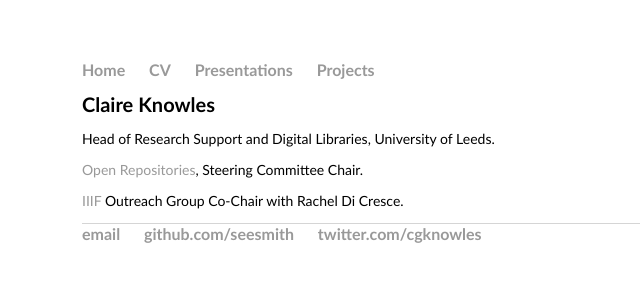
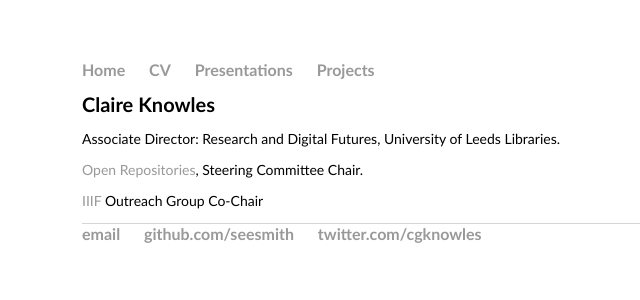
Before and after one commit to seesmith/seesmith.github.io, a Jekyll site: the page built from index.html, in a window 1280 px wide. Shown: the top 300 px of the page, without its empty margins (110-750 px from the left). Built offline with Jekyll 4.4.1, drawn with Linux system fonts in a browser that asks for light colours.

Commit message:
Update index.html

```diff
--- a/index.html
+++ b/index.html
@@ -4,7 +4,7 @@
 ---
 <div class="blurb">
 	<h1>Claire Knowles</h1>
-	<p>Head of Research Support and Digital Libraries, University of Leeds.</p>
+	<p>Associate Director: Research and Digital Futures, University of Leeds Libraries.</p>
 	<p><a href="http://www.openrepositories.org/">Open Repositories</a>, Steering Committee Chair.</p>
-	<p><a href="http://www.iiif.io/">IIIF</a> Outreach Group Co-Chair with Rachel Di Cresce.</p>
+	<p><a href="http://www.iiif.io/">IIIF</a> Outreach Group Co-Chair</p>
 </div><!-- /.blurb -->
```
